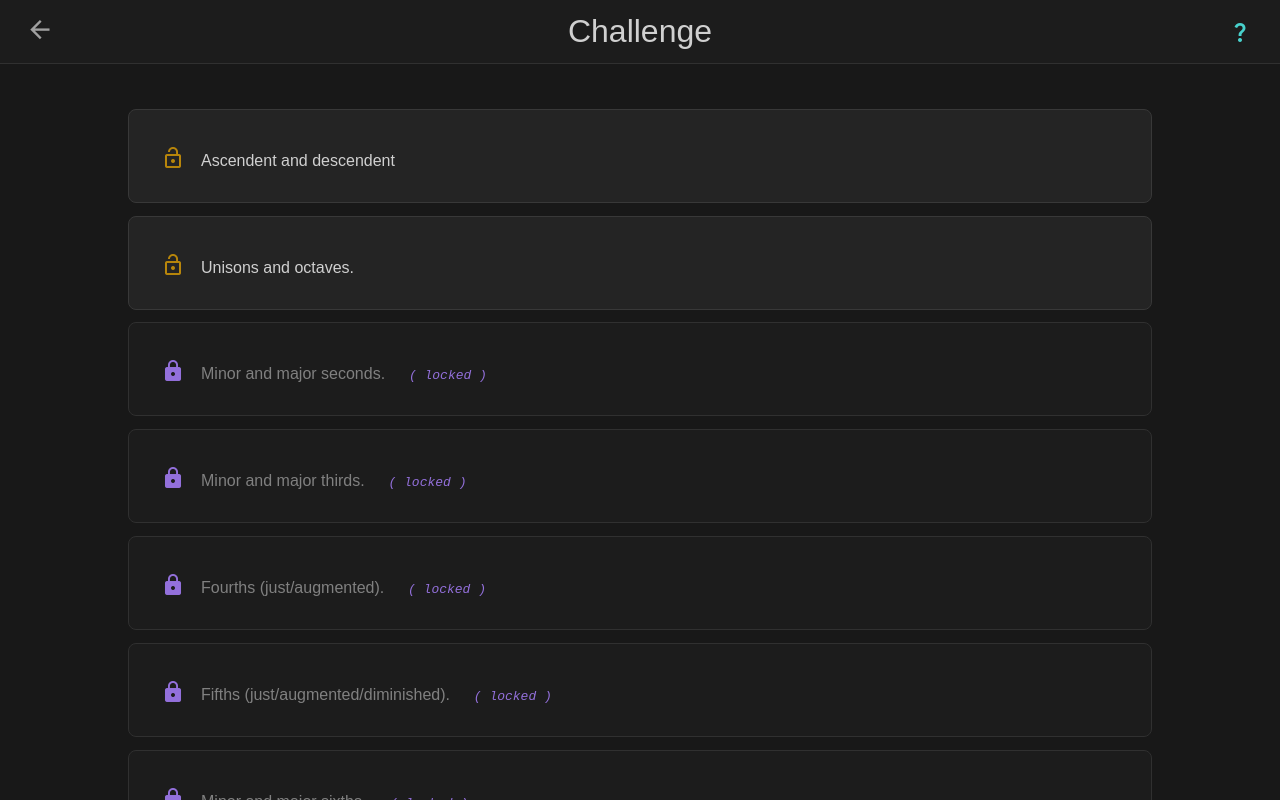
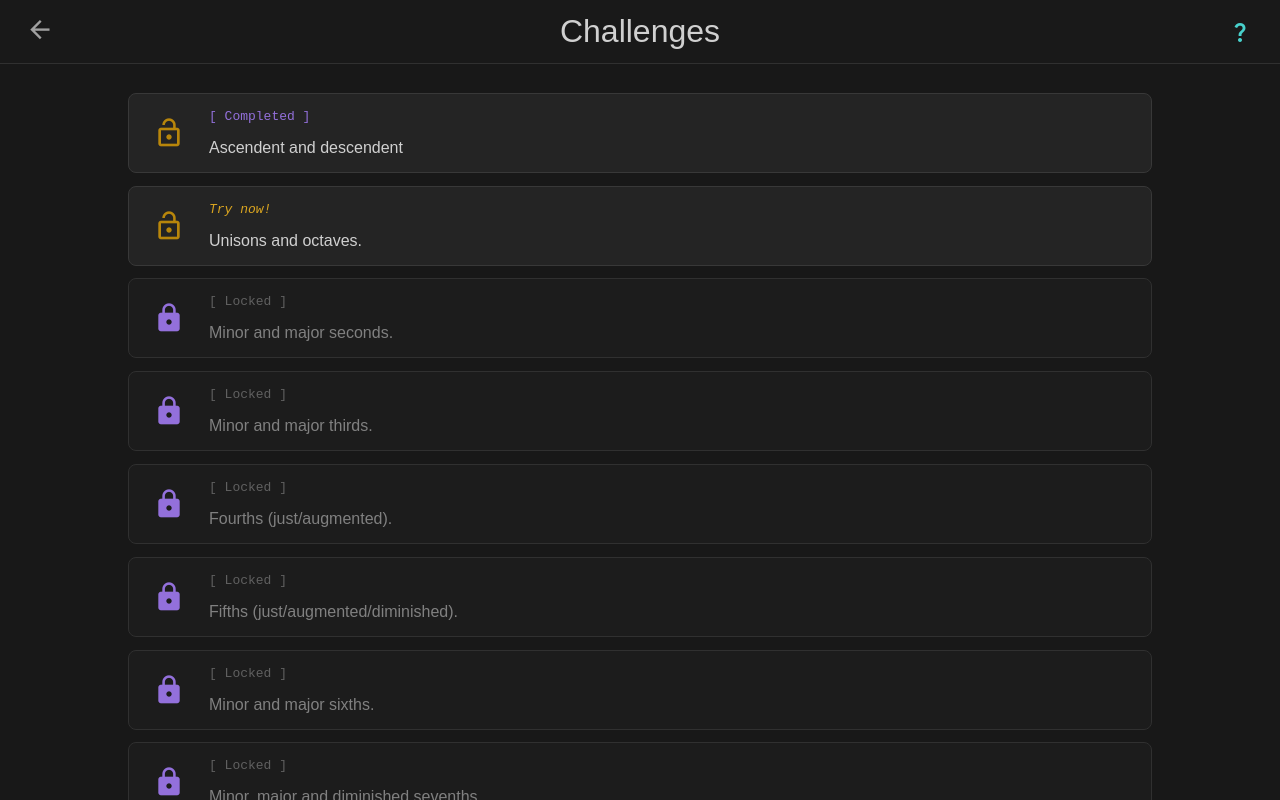
Before and after one commit to mec-nyan/hear-me-out, a React (Vite) app: page /levels in a window 1280 px wide. Built offline with nearby package versions, Linux system fonts and the light colour scheme.

Commit message:
Improvements in "Challenges" styles and content.

```diff
--- a/src/Chooser.css
+++ b/src/Chooser.css
@@ -5,10 +5,14 @@
   flex-direction: column;
   /* justify-content: space-between; */
   align-items: center;
-  overflow: hidden;
+  overflow: scroll;
 }
 
 .top-nav {
+  position: fixed;
+  top: 0;
+  left: 0;
+  background-color: rgba(28, 28, 28, 0.6);
   width: 100%;
   padding: 0 8px;
   display: grid;
@@ -18,16 +22,8 @@
   align-items: center;
   justify-items: center;
   /* TODO: extract to variables. Maybe use sass. */
-  background-color: #1c1c1c;
   border-bottom: 1px solid #303030;
-}
-
-@media (min-width: 600px) {
-  .top-nav {
-    grid-template-columns: 64px 1fr 64px;
-    height: 64px;
-    min-height: 64px;
-  }
+  backdrop-filter: blur(8px);
 }
 
 h1 {
@@ -41,20 +37,31 @@ h1 {
 }
 
 .challenge-group {
+  padding-top: calc(56px + 1rem);
   width: 100%;
-  height: 100%;
-  padding-top: 2rem;
-  overflow: scroll;
 }
 
 .challenge {
+  display: grid;
+  grid-template-columns: 5rem 6fr;
+  align-items: center;
+  justify-items: center;
   border-radius: 8px;
   background-color: #242424;
-  padding: 2rem;
+  height: 5rem;
   margin: 0.8rem 10%;
   width: 80%;
   color: #d0d0d0;
   border: 1px solid #383838;
+}
+
+.title-group {
+  /* border: 1px solid cyan; */
+  width: 100%;
+  height: 100%;
+  display: flex;
+  flex-direction: column;
+  justify-content: space-evenly;
 }
 
 .locked {
@@ -65,8 +72,8 @@ h1 {
 
 .icon-locked,
 .icon-unlocked {
-  transform: translateY(4px);
-  margin-right: 1rem;
+  /* transform: translateY(4px); */
+  font-size: 2rem;
   color: mediumpurple;
 }
 
@@ -74,13 +81,35 @@ h1 {
   color: darkgoldenrod;
 }
 
-.locked-hint {
-  margin-left: 1rem;
+.hint-locked {
+  /* font-style: italic; */
+  color: #606060;
+  font-family: monospace;
+}
+
+.hint-done {
+  color: mediumpurple;
+  font-family: monospace;
+}
+
+.hint-try {
   font-style: italic;
-  color: mediumpurple;
+  color: goldenrod;
   font-family: monospace;
 }
 
 .help-icon {
   color: mediumturquoise;
 }
+
+@media (min-width: 600px) {
+  .top-nav {
+    grid-template-columns: 64px 1fr 64px;
+    height: 64px;
+    min-height: 64px;
+  }
+
+  .challenge-group {
+    padding-top: calc(64px + 1rem);
+  }
+}
--- a/src/Chooser.tsx
+++ b/src/Chooser.tsx
@@ -11,23 +11,24 @@ import './Chooser.css'
 // TODO: This will live on its own file/module.
 interface Challenge {
   locked: boolean
+  completed: boolean
   title: string
 }
 
 // These levels are just an exmaple.  It needs to be refined.
 export default function Chooser() {
   const levels = [
-    { locked: false, title: 'Ascendent and descendent'},
-    { locked: false, title: 'Unisons and octaves.'},
-    { locked: true, title: 'Minor and major seconds.'},
-    { locked: true, title: 'Minor and major thirds.'},
-    { locked: true, title: 'Fourths (just/augmented).'},
-    { locked: true, title: 'Fifths (just/augmented/diminished).'},
-    { locked: true, title: 'Minor and major sixths.'},
-    { locked: true, title: 'Minor, major and diminished sevenths.'},
-    { locked: true, title: 'Fourths and fifths'},
-    { locked: true, title: 'Sixths and thirds'},
-    { locked: true, title: 'Seconds and sevenths'},
+    { locked: false, completed: true, title: 'Ascendent and descendent'},
+    { locked: false, completed: false, title: 'Unisons and octaves.'},
+    { locked: true, completed: false, title: 'Minor and major seconds.'},
+    { locked: true, completed: false, title: 'Minor and major thirds.'},
+    { locked: true, completed: false, title: 'Fourths (just/augmented).'},
+    { locked: true, completed: false, title: 'Fifths (just/augmented/diminished).'},
+    { locked: true, completed: false, title: 'Minor and major sixths.'},
+    { locked: true, completed: false, title: 'Minor, major and diminished sevenths.'},
+    { locked: true, completed: false, title: 'Fourths and fifths'},
+    { locked: true, completed: false, title: 'Sixths and thirds'},
+    { locked: true, completed: false, title: 'Seconds and sevenths'},
   ]
 
   const levelDivs = levels.map((challenge) => {
@@ -36,13 +37,25 @@ export default function Chooser() {
       ?
       <div className='challenge locked'>
         <span className='icon-locked material-icons'>lock</span>
-        <span className='challenge-title'>{challenge.title}</span>
-        <span className='locked-hint'> ( locked )</span>
+        <div className='title-group'>
+          <span className='hint-locked'>[ Locked ]</span>
+          <span className='challenge-title'>{challenge.title}</span>
+        </div>
       </div>
       :
       <div className='challenge unlocked'>
         <span className='icon-unlocked material-icons'>lock_open</span>
-        <span className='challenge-title'>{challenge.title}</span>
+        <div className='title-group'>
+          {/* TODO: Let the user know she will unlock the following levels by playing these first. */}
+          {
+            challenge.completed
+            ?
+            <span className='hint-done'>[ Completed ]</span>
+            :
+            <span className='hint-try'>Try now!</span>
+          }
+          <span className='challenge-title'>{challenge.title}</span>
+        </div>
       </div>
     )
   })
@@ -53,7 +66,7 @@ export default function Chooser() {
         <Link to='/'>
           <span className='icon-left material-icons'>arrow_back</span>
         </Link>
-        <h1>Challenge</h1>
+        <h1>Challenges</h1>
         <span className='help-icon material-icons'>question_mark</span>
       </div>
 
```
